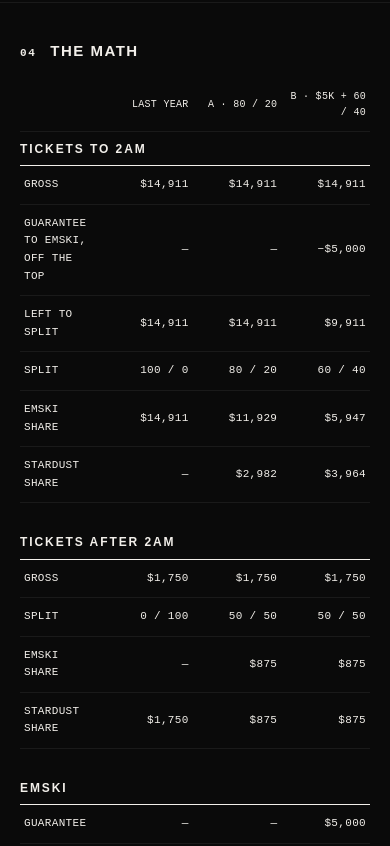
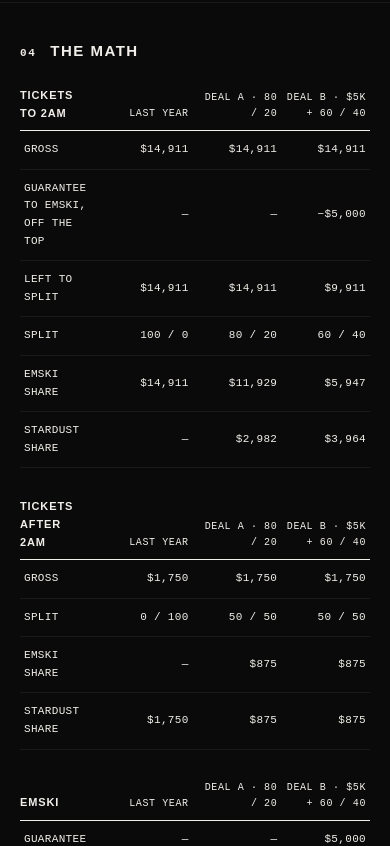
Before and after one commit to journalssound/EMSKI_EPK, a React (Vite) app: page /stardust_pitch_v2 in a window 390 px wide. Shown: the part 2780-3626 px from the top of the page. Built offline with nearby package versions, Linux system fonts and the light colour scheme; a web font is replaced by a local one.

Commit message:
Stardust pitch v2: repeat the deal column labels on every table block
Co-Authored-By: Claude Fable 5.1 <noreply@anthropic.com>

```diff
--- a/src/components/stardust-pitch/StardustPitchV2.jsx
+++ b/src/components/stardust-pitch/StardustPitchV2.jsx
@@ -25,10 +25,17 @@ function Row({ cols, label, get, cls = "", cellCls }) {
     </tr>
   );
 }
-function Group({ span, children }) {
+/* Group header: the block's name, then the column labels again so no
+ * block is read without knowing which deal is which. */
+function Group({ cols, head, children }) {
   return (
     <tr className="is-group">
-      <td colSpan={span}>{children}</td>
+      <td>{children}</td>
+      {cols.map((c) => (
+        <td key={c.key} className="is-colhead">
+          {head(c)}
+        </td>
+      ))}
     </tr>
   );
 }
@@ -95,7 +102,7 @@ export default function StardustPitchV2() {
   const ly = LAST_YEAR;
   const m = model();
   const cols = [{ key: "LY", name: "LAST YEAR", ...m.lastYear }, ...m.deals];
-  const head = (c) => (c.key === "LY" ? "Last year" : `${c.key} · ${c.name}`);
+  const head = (c) => (c.key === "LY" ? "Last year" : `Deal ${c.key} · ${c.name}`);
 
   return (
     <div className="bo">
@@ -225,16 +232,8 @@ export default function StardustPitchV2() {
           <H n="04">The math</H>
           <div className="sp-table-wrap">
             <table className="sp-compare is-three">
-              <thead>
-                <tr>
-                  <th />
-                  {cols.map((c) => (
-                    <th key={c.key}>{head(c)}</th>
-                  ))}
-                </tr>
-              </thead>
               <tbody>
-                <Group span={cols.length + 1}>Tickets to {SHOW_V2.changeover}</Group>
+                <Group cols={cols} head={head}>Tickets to {SHOW_V2.changeover}</Group>
                 <Row cols={cols} label="Gross" get={(c) => usd(c.toGross)} />
                 <Row cols={cols} label="Guarantee to EMSKI, off the top" get={(c) => (c.guarantee ? `−${usd(c.guarantee)}` : "—")} />
                 <Row cols={cols} label="Left to split" get={(c) => usd(c.toGross - c.guarantee)} />
@@ -242,20 +241,20 @@ export default function StardustPitchV2() {
                 <Row cols={cols} label="EMSKI share" get={(c) => usd(c.emskiTo)} />
                 <Row cols={cols} label="Stardust share" get={(c) => (c.stardustTo ? usd(c.stardustTo) : "—")} />
 
-                <Group span={cols.length + 1}>Tickets after {SHOW_V2.changeover}</Group>
+                <Group cols={cols} head={head}>Tickets after {SHOW_V2.changeover}</Group>
                 <Row cols={cols} label="Gross" get={(c) => usd(c.afterGross)} />
                 <Row cols={cols} label="Split" get={(c) => c.afterLabel} />
                 <Row cols={cols} label="EMSKI share" get={(c) => (c.emskiAfter ? usd(c.emskiAfter) : "—")} />
                 <Row cols={cols} label="Stardust share" get={(c) => usd(c.stardustAfter)} />
 
-                <Group span={cols.length + 1}>EMSKI</Group>
+                <Group cols={cols} head={head}>EMSKI</Group>
                 <Row cols={cols} label="Guarantee" get={(c) => (c.guarantee ? usd(c.guarantee) : "—")} />
                 <Row cols={cols} label={`Share to ${SHOW_V2.changeover}`} get={(c) => usd(c.emskiTo)} />
                 <Row cols={cols} label={`Share after ${SHOW_V2.changeover}`} get={(c) => (c.emskiAfter ? usd(c.emskiAfter) : "—")} />
                 <Row cols={cols} label="Costs" get={() => `−${usd(m.costs)}`} />
                 <Row cols={cols} label="EMSKI walkaway" get={(c) => usd(c.emskiNet)} cls="is-total" />
 
-                <Group span={cols.length + 1}>Stardust</Group>
+                <Group cols={cols} head={head}>Stardust</Group>
                 <Row cols={cols} label={`Share to ${SHOW_V2.changeover}`} get={(c) => (c.stardustTo ? usd(c.stardustTo) : "—")} />
                 <Row cols={cols} label={`Share after ${SHOW_V2.changeover}`} get={(c) => usd(c.stardustAfter)} />
                 <Row cols={cols} label="Bar" get={(c) => `~${usd(c.bar)}`} />
--- a/src/components/stardust-pitch/stardust-pitch.css
+++ b/src/components/stardust-pitch/stardust-pitch.css
@@ -278,16 +278,24 @@
 .sp-compare.is-three tr.is-gap td {
   padding-top: 26px;
 }
-/* Group headers: one mono line across the table, a breath above it. */
+/* Group headers: the block's name on the left, the column labels repeated
+ * on the right, a breath above and a bright rule under. */
 .sp-compare.is-three tr.is-group td {
-  padding: 30px 0 6px;
+  padding: 30px 16px 8px;
+  vertical-align: bottom;
+  color: var(--bo-white);
+  border-bottom: 1px solid var(--bo-white);
+}
+.sp-compare.is-three tr.is-group td:first-child {
+  padding-left: 0;
   font-family: var(--bo-sans);
   font-weight: 700;
   font-size: 12px;
   letter-spacing: 0.16em;
-  text-align: left;
-  color: var(--bo-white);
-  border-bottom: 1px solid var(--bo-white);
+}
+.sp-compare.is-three tr.is-group td.is-colhead {
+  font-size: 11px;
+  letter-spacing: 0.06em;
 }
 .sp-compare.is-three tr.is-group:first-child td {
   padding-top: 8px;
@@ -343,8 +351,17 @@
   .sp-compare.is-three td:first-child {
     width: 24%;
   }
-  .sp-compare.is-three th {
+  .sp-compare.is-three th,
+  .sp-compare.is-three tr.is-group td.is-colhead {
     font-size: 10px;
+    padding-left: 4px;
+    padding-right: 4px;
+    white-space: normal;
+  }
+  .sp-compare.is-three tr.is-group td:first-child {
+    font-size: 11px;
+    letter-spacing: 0.08em;
+    overflow-wrap: normal;
   }
   .sp-compare.is-three td:not(:first-child) {
     white-space: nowrap;
```
